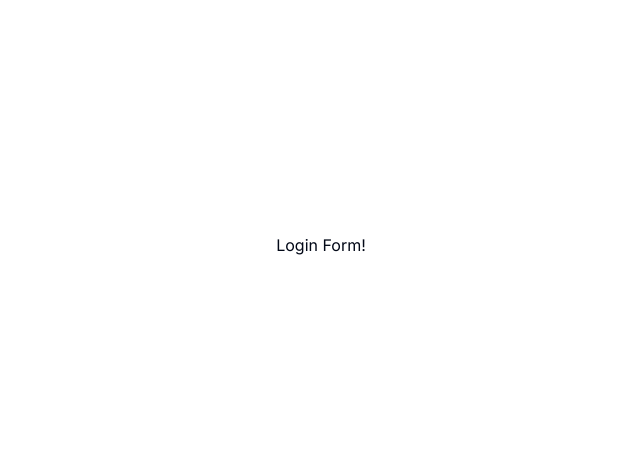
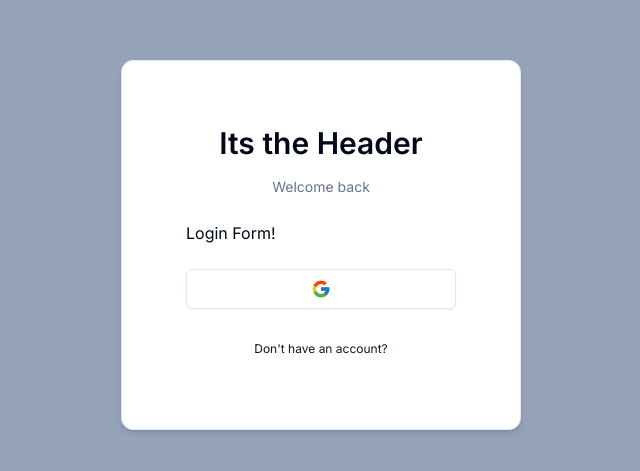
Before and after one commit to carlosau/auth-js-tests, a Next.js app: page /auth/login in a window 1280 px wide. Shown: the part 155-626 px from the top of the page, without its empty margins (319-959 px from the left). Built offline with nearby package versions, Linux system fonts and the light colour scheme.

Commit message:
created the card-wrapper for login

```diff
--- a/app/auth/layout.tsx
+++ b/app/auth/layout.tsx
@@ -4,7 +4,7 @@
     children: React.ReactNode
 }) => {
     return (
-        <div className="h-full flex items-center justify-center">
+        <div className="h-full flex items-center justify-center bg-slate-400">
             {children}
         </div>
     )
--- /dev/null
+++ b/components/auth/back-button.tsx
@@ -0,0 +1,17 @@
+"use client";
+
+import { Button } from "@/components/ui/button";
+import Link from "next/link";
+
+interface BackButtonProps {
+  href: string;
+  label: string;
+}
+
+export const BackButton = ({ href, label }: BackButtonProps) => {
+  return (
+    <Button variant="link" size="sm" className="font-normal w-full" asChild>
+      <Link href={href}>{label}</Link>
+    </Button>
+  );
+};
--- /dev/null
+++ b/components/auth/card-wrapper.tsx
@@ -0,0 +1,42 @@
+"use client"
+
+import { Card, CardContent, CardHeader, CardFooter } from "../ui/card"
+import { Header } from "./header";
+import { Social } from "./social";
+import { BackButton } from "./back-button";
+
+interface CardWrapperProps {
+children: React.ReactNode;
+    headerLabel: string;
+    backButtonLabel: string;
+    backButtonHref: string;
+    showSocial?: boolean;
+}
+
+export const CardWrapper = ({
+    children,
+    headerLabel,
+    backButtonLabel,
+    backButtonHref,
+    showSocial
+}: CardWrapperProps) => {
+
+    return (
+        <Card className="w-[400px] shadow-md p-10">
+            <CardHeader>
+                <Header label={headerLabel} />
+            </CardHeader>
+            <CardContent>
+            {children}
+            </CardContent>
+            {showSocial && (
+                <CardFooter>
+                    <Social />
+                </CardFooter>
+            )}
+            <CardFooter>
+                <BackButton label={backButtonLabel} href={backButtonHref} />
+            </CardFooter>
+        </Card>
+    )
+}
--- /dev/null
+++ b/components/auth/header.tsx
@@ -0,0 +1,14 @@
+import { cn } from "@/lib/utils";
+
+interface HeaderProps {
+  label: string;
+}
+
+export const Header = ({ label }: HeaderProps) => {
+  return (
+    <div className="w-full flex flex-col gap-y-4 items-center justify-center">
+      <h1 className={cn("text-3xl font-semibold")}>Its the Header</h1>
+      <p className="text-muted-foreground text-sm">{label}</p>
+    </div>
+  );
+};
--- a/components/auth/login-form.tsx
+++ b/components/auth/login-form.tsx
@@ -1,7 +1,13 @@
+import { CardWrapper } from "./card-wrapper"
+
 export const LoginForm = () => {
     return (
-        <div>
-            Login Form!
-        </div>
+        <CardWrapper
+            headerLabel="Welcome back"
+            backButtonLabel="Don't have an account?"
+            backButtonHref="/auth/register"
+            showSocial>
+                Login Form!
+        </CardWrapper>
     )
 }
--- /dev/null
+++ b/components/auth/social.tsx
@@ -0,0 +1,17 @@
+import { FcGoogle } from "react-icons/fc";
+import { Button } from "../ui/button";
+
+export const Social = () => {
+    return (
+        <div className="flex items-center w-full gap-x-2">
+            <Button
+            size="lg"
+            className="w-full"
+            variant="outline"
+            onClick={() => {}}
+            >
+            <FcGoogle className="h-5 w-5" />
+            </Button>
+        </div>
+    )
+}
--- /dev/null
+++ b/components/ui/card.tsx
@@ -0,0 +1,76 @@
+import * as React from "react"
+
+import { cn } from "@/lib/utils"
+
+const Card = React.forwardRef<
+  HTMLDivElement,
+  React.HTMLAttributes<HTMLDivElement>
+>(({ className, ...props }, ref) => (
+  <div
+    ref={ref}
+    className={cn(
+      "rounded-xl border bg-card text-card-foreground shadow",
+      className
+    )}
+    {...props}
+  />
+))
+Card.displayName = "Card"
+
+const CardHeader = React.forwardRef<
+  HTMLDivElement,
+  React.HTMLAttributes<HTMLDivElement>
+>(({ className, ...props }, ref) => (
+  <div
+    ref={ref}
+    className={cn("flex flex-col space-y-1.5 p-6", className)}
+    {...props}
+  />
+))
+CardHeader.displayName = "CardHeader"
+
+const CardTitle = React.forwardRef<
+  HTMLParagraphElement,
+  React.HTMLAttributes<HTMLHeadingElement>
+>(({ className, ...props }, ref) => (
+  <h3
+    ref={ref}
+    className={cn("font-semibold leading-none tracking-tight", className)}
+    {...props}
+  />
+))
+CardTitle.displayName = "CardTitle"
+
+const CardDescription = React.forwardRef<
+  HTMLParagraphElement,
+  React.HTMLAttributes<HTMLParagraphElement>
+>(({ className, ...props }, ref) => (
+  <p
+    ref={ref}
+    className={cn("text-sm text-muted-foreground", className)}
+    {...props}
+  />
+))
+CardDescription.displayName = "CardDescription"
+
+const CardContent = React.forwardRef<
+  HTMLDivElement,
+  React.HTMLAttributes<HTMLDivElement>
+>(({ className, ...props }, ref) => (
+  <div ref={ref} className={cn("p-6 pt-0", className)} {...props} />
+))
+CardContent.displayName = "CardContent"
+
+const CardFooter = React.forwardRef<
+  HTMLDivElement,
+  React.HTMLAttributes<HTMLDivElement>
+>(({ className, ...props }, ref) => (
+  <div
+    ref={ref}
+    className={cn("flex items-center p-6 pt-0", className)}
+    {...props}
+  />
+))
+CardFooter.displayName = "CardFooter"
+
+export { Card, CardHeader, CardFooter, CardTitle, CardDescription, CardContent }
--- a/package.json
+++ b/package.json
@@ -16,6 +16,7 @@
     "next": "14.0.4",
     "react": "^18",
     "react-dom": "^18",
+    "react-icons": "^5.0.0",
     "tailwind-merge": "^2.2.0",
     "tailwindcss-animate": "^1.0.7"
   },
```
Also changed, not shown: 1 other file (tests, documents, lock files or other folders).
